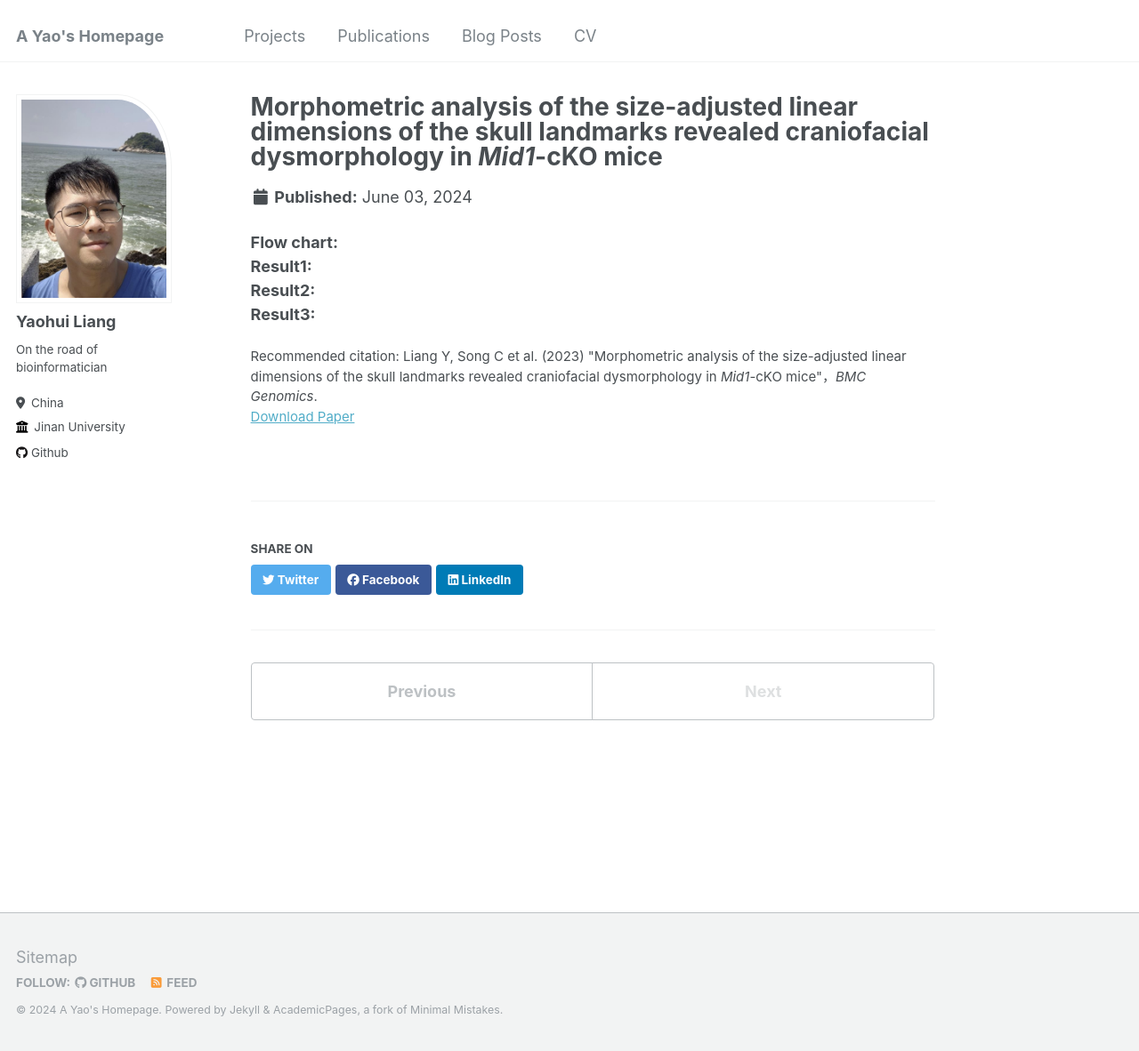
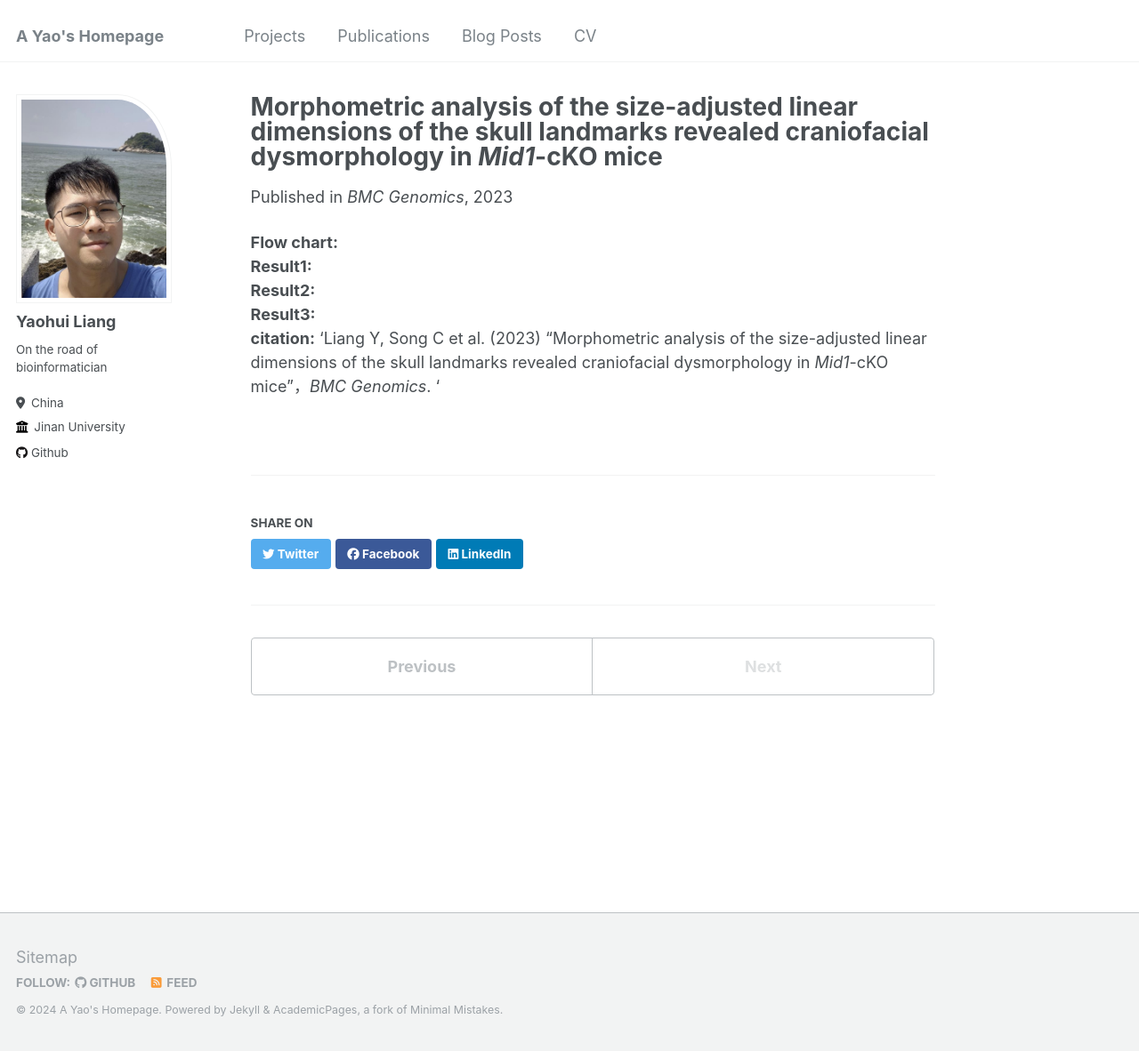
Before and after one commit to Stupid1Fish/Academic-Pages, a Jekyll site: the page built from _publications/2023-paper2.md, in a window 1280 px wide and 1182 px high. Shown: the whole window at 89% size. Built offline with Jekyll 4.4.1, drawn with Linux system fonts in a browser that asks for light colours; part of the change alters nothing that is shown.

Commit message:
Update 2023-paper2.md

```diff
--- a/_publications/2023-paper2.md
+++ b/_publications/2023-paper2.md
@@ -3,8 +3,8 @@
 title: "Morphometric analysis of the size-adjusted linear dimensions of the skull landmarks revealed craniofacial dysmorphology in <i>Mid1</i>-cKO mice"
 collection: publications
 permalink:
-# date: 2023-02-09
-# venue: '<i>BMC Genomics</i>'
+date: 2023-02-09
+venue: '<i>BMC Genomics</i>'
 
 excerpt: '
 **Results:** In this research, morphometric study of the P0 male <i>Mid1</i>-cKO mice were performed using Procrustes superimposition as well as EMDA analysis of the size-adjusted three-dimensional coordinates of 105 skull landmarks, which were collected on the bone surface reconstructed using microcomputed tomographic images. Our results revealed the craniofacial deformation such as the increased dimension of the frontal and nasal bone in <i>Mid1</i>-cKO mice, in line with the most prominent facial features such as hypertelorism, prominent forehead, broad and/or high nasal bridge seen in Opitz Syndrome (OS) patients.<br>
@@ -12,7 +12,7 @@ excerpt: '
 **Conclusion:** While been extensively used in evolutionary biology and anthropology in the last decades, geometric morphometric analysis was much less used in developmental biology. Given the high interspecies variances in facial anatomy, the work presented in this research suggested the advantages of morphometric analysis in characterizing animal models of craniofacial developmental defects to reveal phenotypic variations and the underlining pathogenesis.<br>'
 
 paperurl: 'https://pubmed.ncbi.nlm.nih.gov/36759768/'
-citation: 'Liang Y, Song C et al. (2023) "Morphometric analysis of the size-adjusted linear dimensions of the skull landmarks revealed craniofacial dysmorphology in <i>Mid1</i>-cKO mice"，<i>BMC Genomics</i>.  '
+
 
 ---
 
@@ -20,3 +20,4 @@ citation: 'Liang Y, Song C et al. (2023) "Morphometric analysis of the size-adju
 **Result1:** <br>
 **Result2:** <br>
 **Result3:** <br>
+**citation:** 'Liang Y, Song C et al. (2023) "Morphometric analysis of the size-adjusted linear dimensions of the skull landmarks revealed craniofacial dysmorphology in <i>Mid1</i>-cKO mice"，<i>BMC Genomics</i>.  '
```
